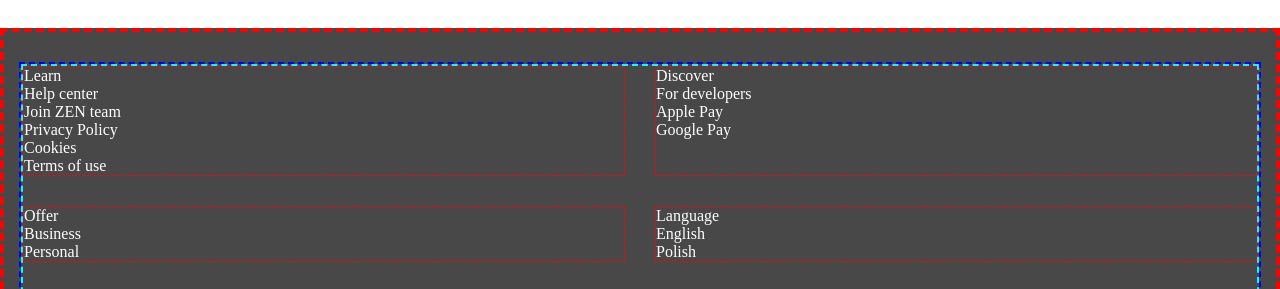
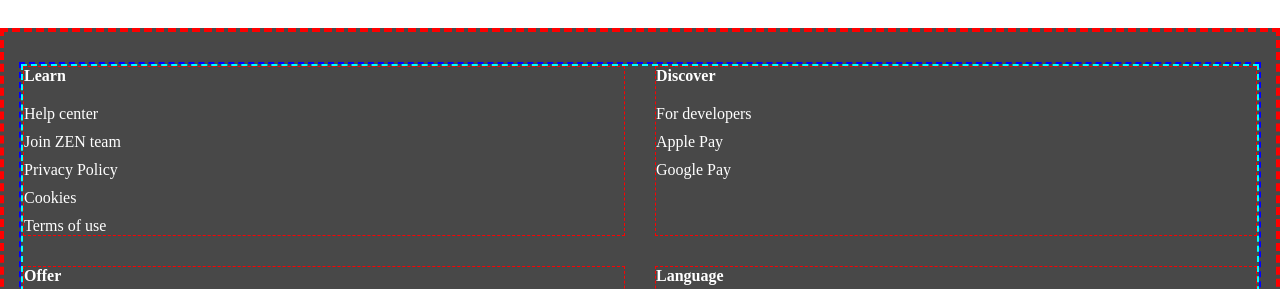
Before and after one commit to Alpha787/ng-free-zen, a plain HTML site: page index.html in a window 1280 px wide. Shown: the part 1237-1526 px from the top of the page. Drawn offline with Linux system fonts and the light colour scheme.

Commit message:
Fixed column css

```diff
--- a/css/column.css
+++ b/css/column.css
@@ -8,6 +8,13 @@
   height: 40px;
 }
 
-.column__title {}
+.column__title {
+  font-size: 16px;
+  font-weight: 700;
+}
 
-.column__list {}
+.column__list {
+  margin-top: 20px;
+  display: grid;
+  gap: 10px
+}
```
